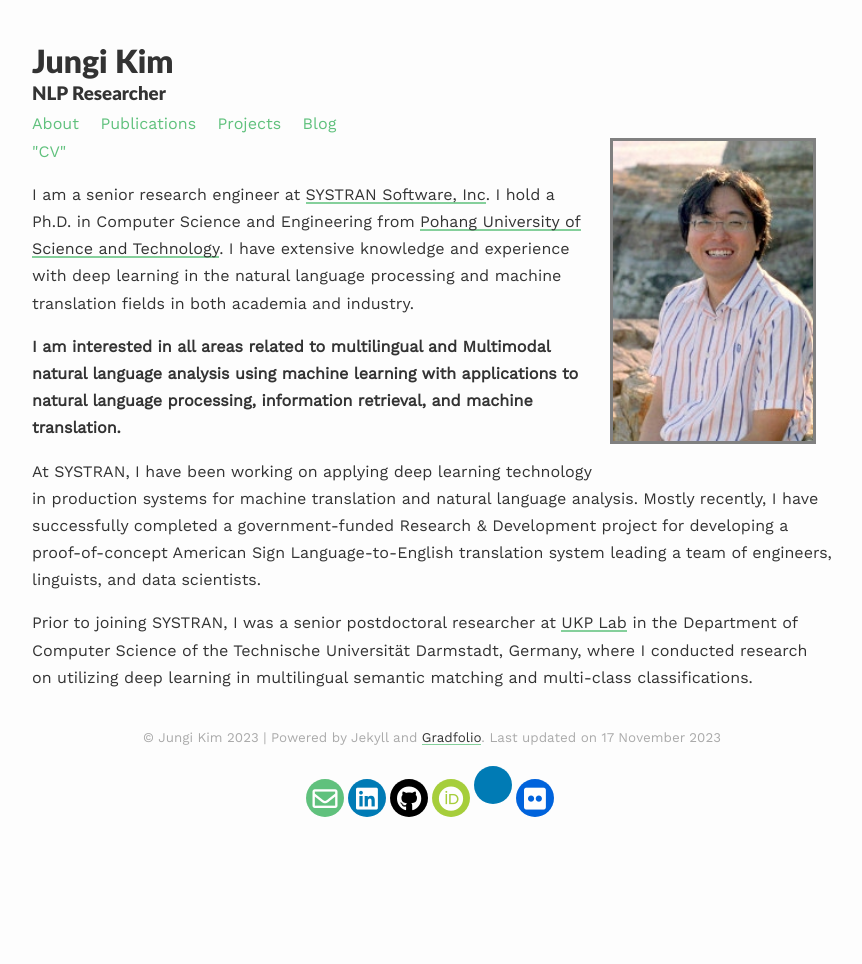
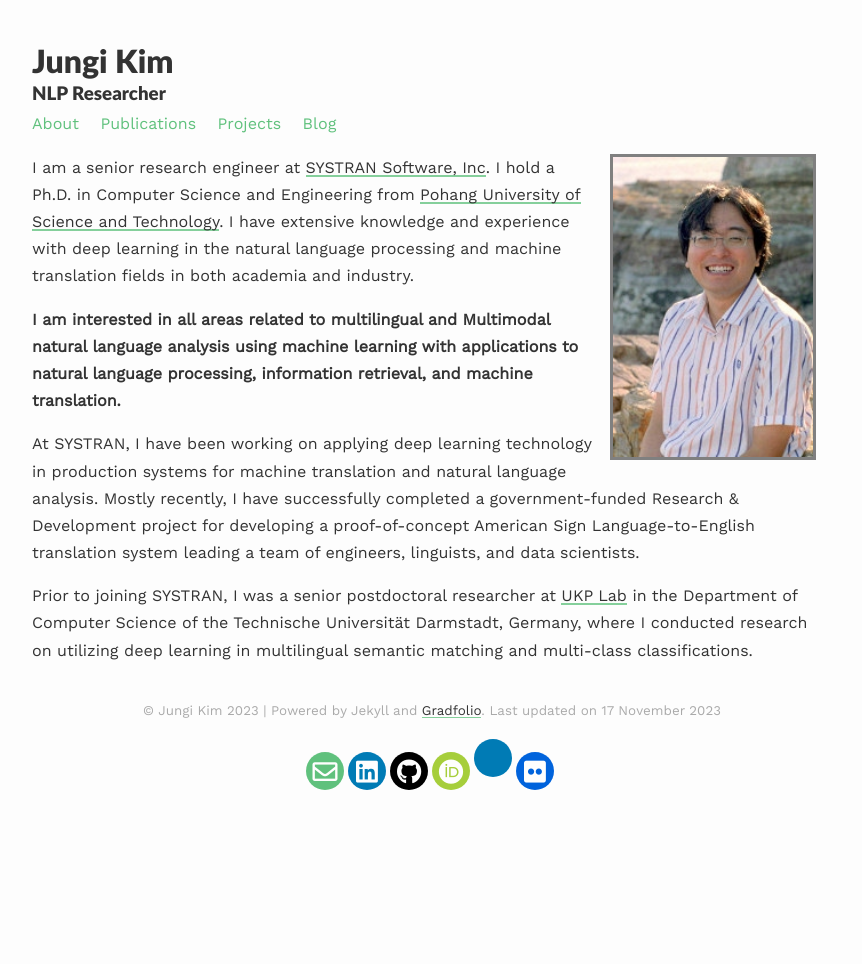
Before and after one commit to jungikim/jungikim.github.io, a Jekyll site: the page built from index.md, in a window 1280 px wide. Shown: the whole page, without its empty margins (208-1070 px from the left). Built offline with Jekyll 4.4.1, drawn with Linux system fonts in a browser that asks for light colours; nearby versions of some CDN libraries; a style sheet for code colours, icons or effects is not loaded.

```diff
--- a/_layouts/about.html
+++ b/_layouts/about.html
@@ -6,9 +6,6 @@ layout: default
     {% if page.profile.image %}
       <img class="profile {{ page.profile.align }}"  width="25%" src="{{ page.profile.image | prepend: '/assets/images/' | relative_url }}">
     {% endif %}
-    {% if page.profile.link %}
-      <a href="{{ page.profile.link }}">"{{ page.profile.linktext }}"</a>
-    {% endif %}
 {% endif %}
 
 {{ content }}
```
